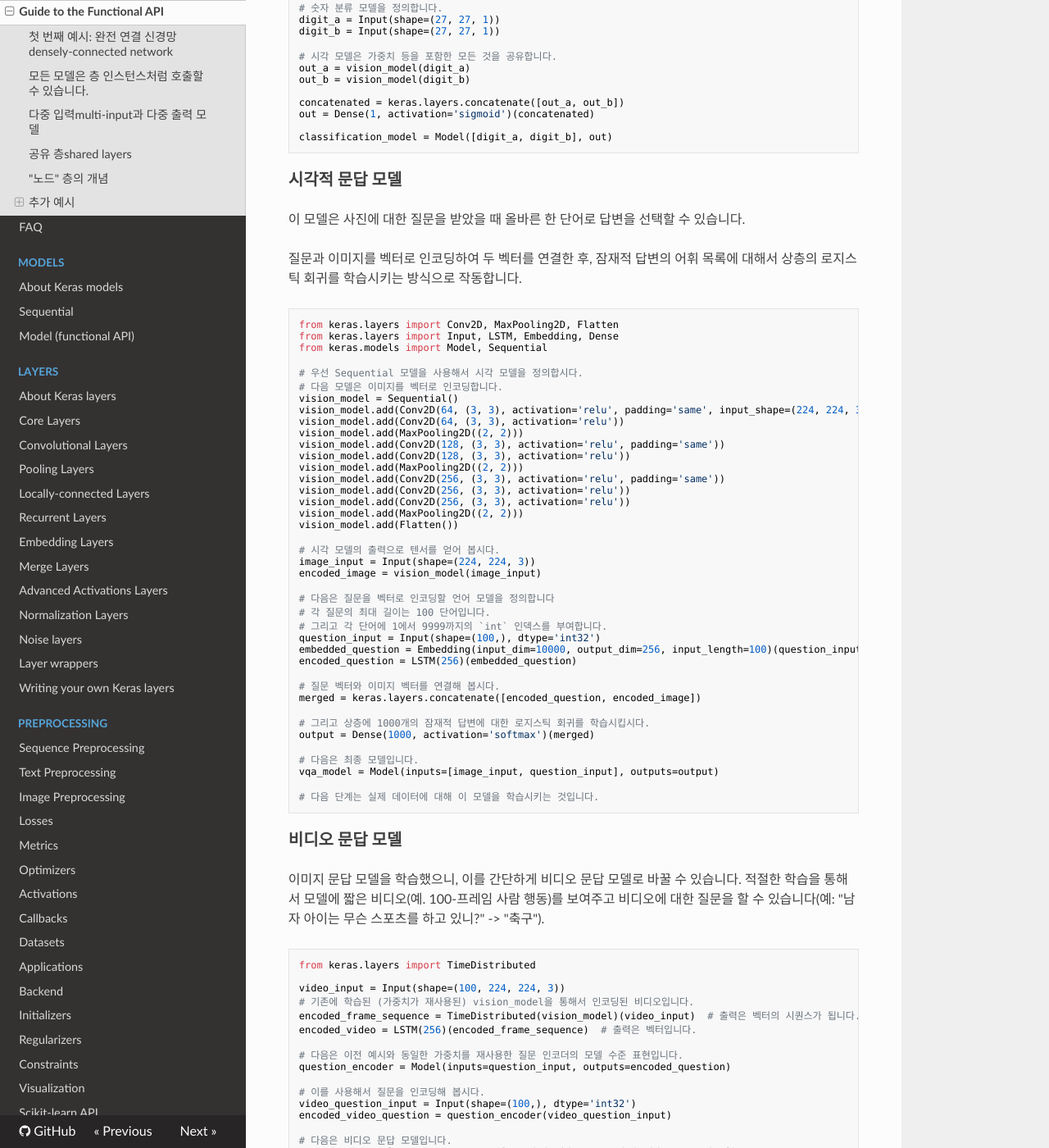
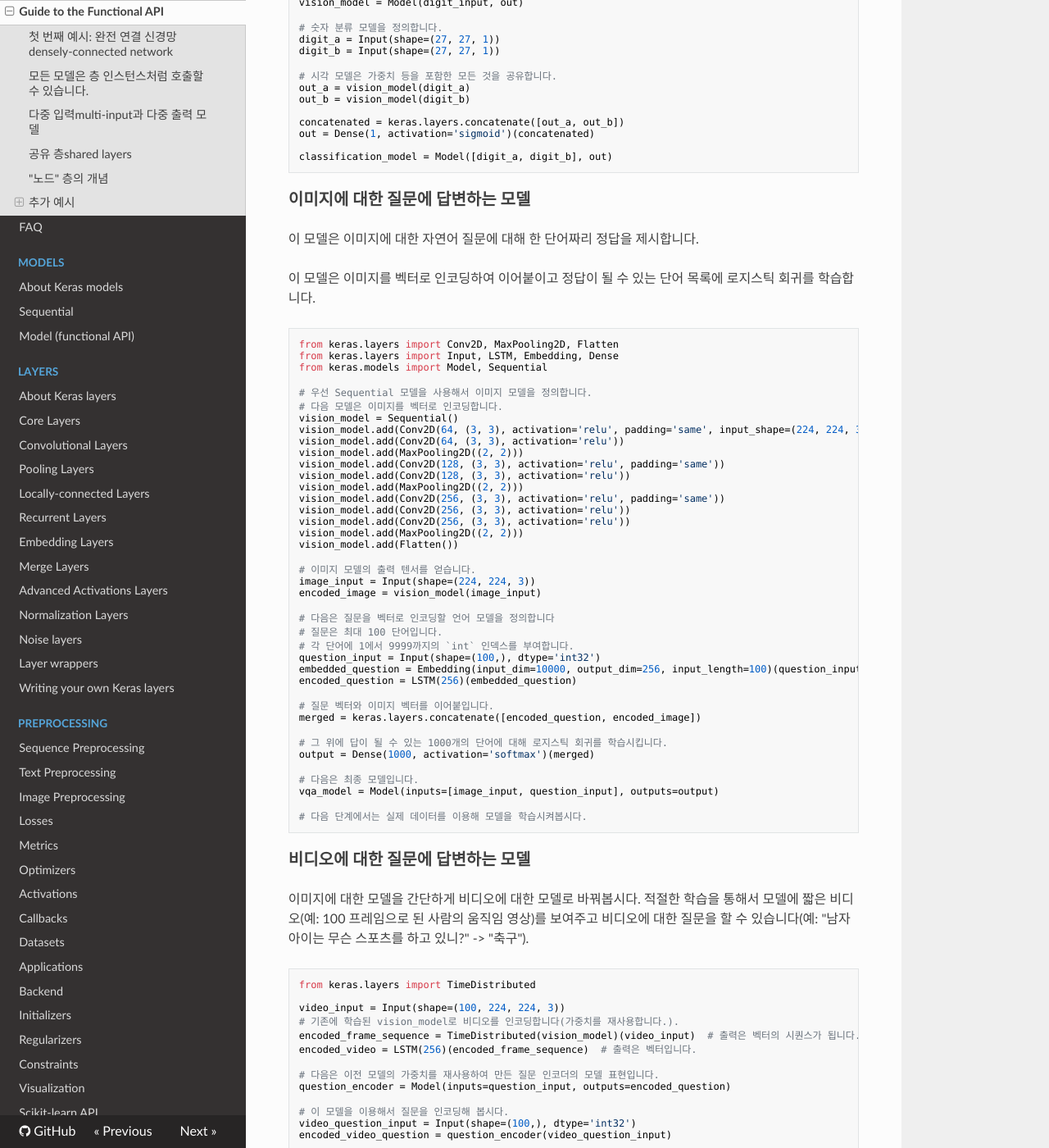
Before and after one commit to keras-team/keras-docs-ko, an MkDocs documentation site: the page built from sources/getting-started/functional-api-guide.md, in a window 1280 px wide and 1400 px high, scrolled down 7255 px. Shown: the whole window at 82% size. Built offline with MkDocs 1.6.1, drawn with Linux system fonts in a browser that asks for light colours; nearby versions of some CDN libraries; some of the changed text lies outside the part shown.

Commit message:
Update functional-api-guide.md

````diff
--- a/sources/getting-started/functional-api-guide.md
+++ b/sources/getting-started/functional-api-guide.md
@@ -333,7 +333,7 @@ z = keras.layers.add([x, y])
 
 ### 공유 시각 모델
 
-이 모델은 같은 이미지 처리 모듈을 두 개의 입력에 사용하여, 두 MNIST 숫자가 같은 숫자인지 판단합니다.
+이 모델은 동일한 이미지 처리 모듈을 두 개의 입력에 적용하여, 두 MNIST 숫자가 같은 숫자인지 판단합니다.
 
 ```python
 from keras.layers import Conv2D, MaxPooling2D, Input, Dense, Flatten
@@ -362,18 +362,18 @@ out = Dense(1, activation='sigmoid')(concatenated)
 classification_model = Model([digit_a, digit_b], out)
 ```
 
-### 시각적 문답 모델
+### 이미지에 대한 질문에 답변하는 모델
 
-이 모델은 사진에 대한 질문을 받았을 때 올바른 한 단어로 답변을 선택할 수 있습니다.
+이 모델은 이미지에 대한 자연어 질문에 대해 한 단어짜리 정답을 제시합니다.
 
-질문과 이미지를 벡터로 인코딩하여 두 벡터를 연결한 후, 잠재적 답변의 어휘 목록에 대해서 상층의 로지스틱 회귀를 학습시키는 방식으로 작동합니다.
+이 모델은 이미지를 벡터로 인코딩하여 이어붙이고 정답이 될 수 있는 단어 목록에 로지스틱 회귀를 학습합니다.
 
 ```python
 from keras.layers import Conv2D, MaxPooling2D, Flatten
 from keras.layers import Input, LSTM, Embedding, Dense
 from keras.models import Model, Sequential
 
-# 우선 Sequential 모델을 사용해서 시각 모델을 정의합시다.
+# 우선 Sequential 모델을 사용해서 이미지 모델을 정의합니다.
 # 다음 모델은 이미지를 벡터로 인코딩합니다.
 vision_model = Sequential()
 vision_model.add(Conv2D(64, (3, 3), activation='relu', padding='same', input_shape=(224, 224, 3)))
@@ -388,45 +388,45 @@ vision_model.add(Conv2D(256, (3, 3), activation='relu'))
 vision_model.add(MaxPooling2D((2, 2)))
 vision_model.add(Flatten())
 
-# 시각 모델의 출력으로 텐서를 얻어 봅시다.
+# 이미지 모델의 출력 텐서를 얻습니다.
 image_input = Input(shape=(224, 224, 3))
 encoded_image = vision_model(image_input)
 
 # 다음은 질문을 벡터로 인코딩할 언어 모델을 정의합니다
-# 각 질문의 최대 길이는 100 단어입니다.
-# 그리고 각 단어에 1에서 9999까지의 `int` 인덱스를 부여합니다.
+# 질문은 최대 100 단어입니다.
+# 각 단어에 1에서 9999까지의 `int` 인덱스를 부여합니다.
 question_input = Input(shape=(100,), dtype='int32')
 embedded_question = Embedding(input_dim=10000, output_dim=256, input_length=100)(question_input)
 encoded_question = LSTM(256)(embedded_question)
 
-# 질문 벡터와 이미지 벡터를 연결해 봅시다.
+# 질문 벡터와 이미지 벡터를 이어붙입니다.
 merged = keras.layers.concatenate([encoded_question, encoded_image])
 
-# 그리고 상층에 1000개의 잠재적 답변에 대한 로지스틱 회귀를 학습시킵시다.
+# 그 위에 답이 될 수 있는 1000개의 단어에 대해 로지스틱 회귀를 학습시킵니다.
 output = Dense(1000, activation='softmax')(merged)
 
 # 다음은 최종 모델입니다.
 vqa_model = Model(inputs=[image_input, question_input], outputs=output)
 
-# 다음 단계는 실제 데이터에 대해 이 모델을 학습시키는 것입니다.
+# 다음 단계에서는 실제 데이터를 이용해 모델을 학습시켜봅시다.
 ```
 
-### 비디오 문답 모델
+### 비디오에 대한 질문에 답변하는 모델
 
-이미지 문답 모델을 학습했으니, 이를 간단하게 비디오 문답 모델로 바꿀 수 있습니다. 적절한 학습을 통해서 모델에 짧은 비디오(예. 100-프레임 사람 행동)를 보여주고 비디오에 대한 질문을 할 수 있습니다(예: "남자 아이는 무슨 스포츠를 하고 있니?" -> "축구").
+이미지에 대한 모델을 간단하게 비디오에 대한 모델로 바꿔봅시다. 적절한 학습을 통해서 모델에 짧은 비디오(예: 100 프레임으로 된 사람의 움직임 영상)를 보여주고 비디오에 대한 질문을 할 수 있습니다(예: "남자 아이는 무슨 스포츠를 하고 있니?" -> "축구").
 
 ```python
 from keras.layers import TimeDistributed
 
 video_input = Input(shape=(100, 224, 224, 3))
-# 기존에 학습된 (가중치가 재사용된) vision_model을 통해서 인코딩된 비디오입니다.
+# 기존에 학습된 vision_model로 비디오를 인코딩합니다(가중치를 재사용합니다.).
 encoded_frame_sequence = TimeDistributed(vision_model)(video_input)  # 출력은 벡터의 시퀀스가 됩니다.
 encoded_video = LSTM(256)(encoded_frame_sequence)  # 출력은 벡터입니다.
 
-# 다음은 이전 예시와 동일한 가중치를 재사용한 질문 인코더의 모델 수준 표현입니다.
+# 다음은 이전 모델의 가중치를 재사용하여 만든 질문 인코더의 모델 표현입니다.
 question_encoder = Model(inputs=question_input, outputs=encoded_question)
 
-# 이를 사용해서 질문을 인코딩해 봅시다.
+# 이 모델을 이용해서 질문을 인코딩해 봅시다.
 video_question_input = Input(shape=(100,), dtype='int32')
 encoded_video_question = question_encoder(video_question_input)
 
````
